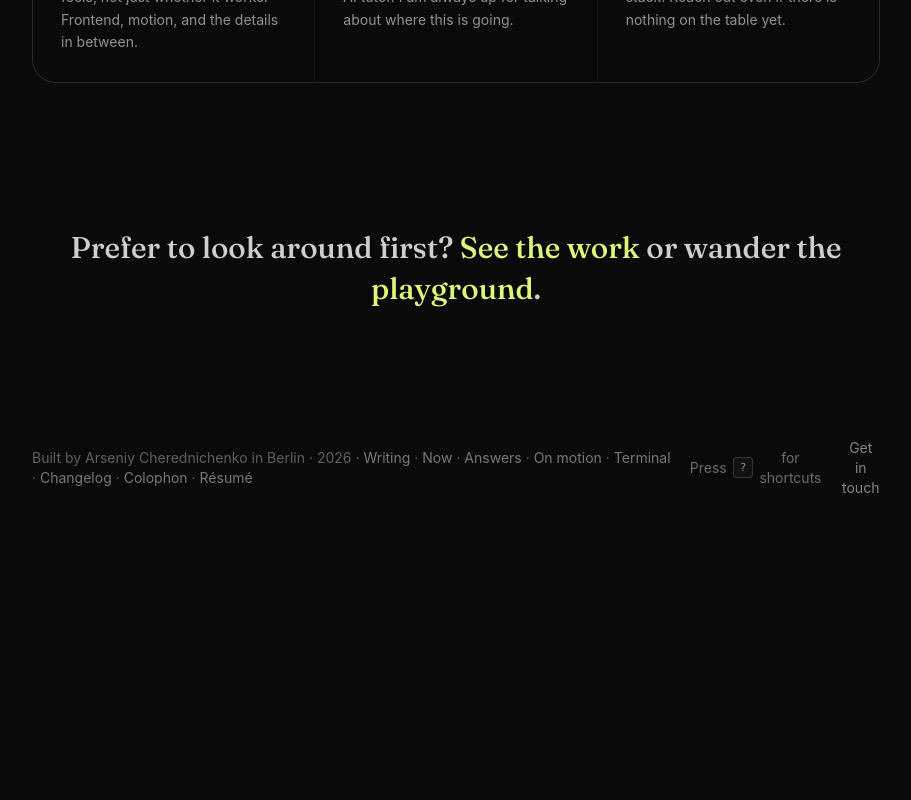
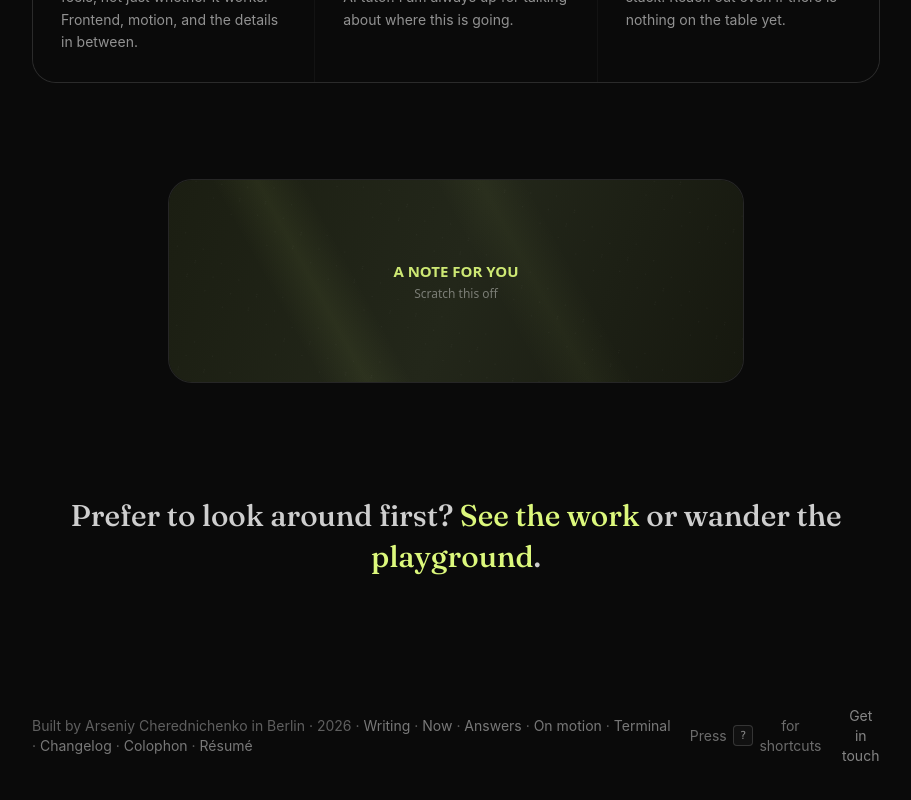
Before and after one commit to ArseniyCherednichenko/portfolio, a React (Vite) app: page /contact in a window 1280 px wide. Shown: the part 1919-2719 px from the top of the page, without its empty margins (184-1095 px from the left). Before the commit the page ends 2465 px from the top, so only its background shows below. Built offline with nearby package versions, Linux system fonts and the light colour scheme.

Commit message:
Contact: hide a warm P.S. under a scratch-off note near the close

```diff
--- a/src/pages/Contact.tsx
+++ b/src/pages/Contact.tsx
@@ -10,6 +10,7 @@ import { BorderBeam } from '../components/BorderBeam'
 import { ContactForm } from '../components/ContactForm'
 import { SpotlightCard } from '../components/SpotlightCard'
 import { SplitFlap } from '../components/SplitFlap'
+import { ScratchReveal } from '../components/ScratchReveal'
 import { Seo } from '../components/Seo'
 import { useBerlinTime } from '../hooks/useBerlinTime'
 
@@ -202,6 +203,29 @@ export default function Contact() {
         </div>
       </section>
 
+      {/* A SMALL P.S. — a scratch-off note, just for the people who wander this
+          far. Nothing important is hidden here; the email is everywhere on the
+          page. It is only a bit of warmth you have to earn. */}
+      <section className="mx-auto w-full max-w-4xl px-6 py-8">
+        <Reveal>
+          <div className="mx-auto max-w-xl">
+            <ScratchReveal
+              className="border border-white/10 bg-white/[0.02]"
+              hint="A note for you"
+              subhint="Scratch this off"
+            >
+              <div className="flex min-h-[150px] flex-col items-center justify-center px-8 py-10 text-center">
+                <span className="text-xs font-semibold uppercase tracking-[0.2em] text-[#DCF87C]">P.S.</span>
+                <p className="mt-3 font-display text-xl font-semibold leading-snug text-white/90 sm:text-2xl">
+                  I read everything that lands in my inbox, and I actually reply.
+                </p>
+                <p className="mt-2 text-sm text-white/45">Even the ones that just say hello.</p>
+              </div>
+            </ScratchReveal>
+          </div>
+        </Reveal>
+      </section>
+
       {/* CLOSING */}
       <section className="mx-auto w-full max-w-4xl px-6 py-20 text-center">
         <Reveal>
```
